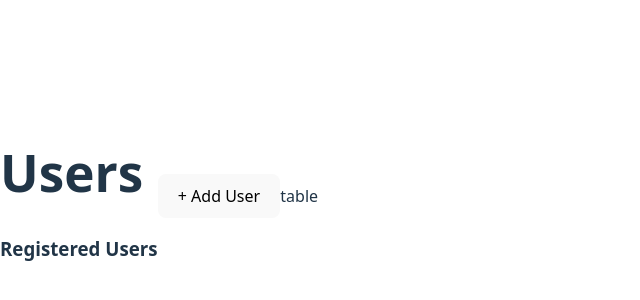
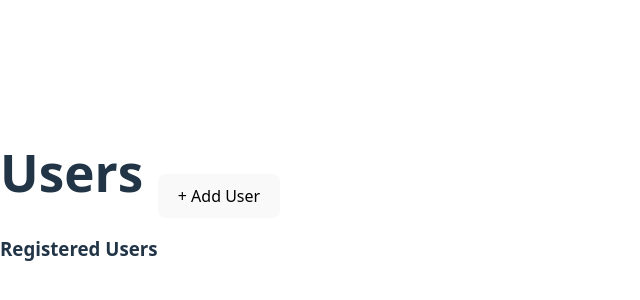
Before and after one commit to milkakeza/userRegistration, a website built with Vite: page index.html in a window 1280 px wide. Shown: the part 204-504 px from the top of the page, 0-640 px from the left. Built offline with nearby package versions, Linux system fonts and the light colour scheme.

```diff
--- a/index.html
+++ b/index.html
@@ -14,7 +14,6 @@
     <div>
       <button>+ Add User</button>
     </div>
-    <div>table</div>
     <script type="module" src="/src/main.js"></script>
   </body>
 </html>
```
